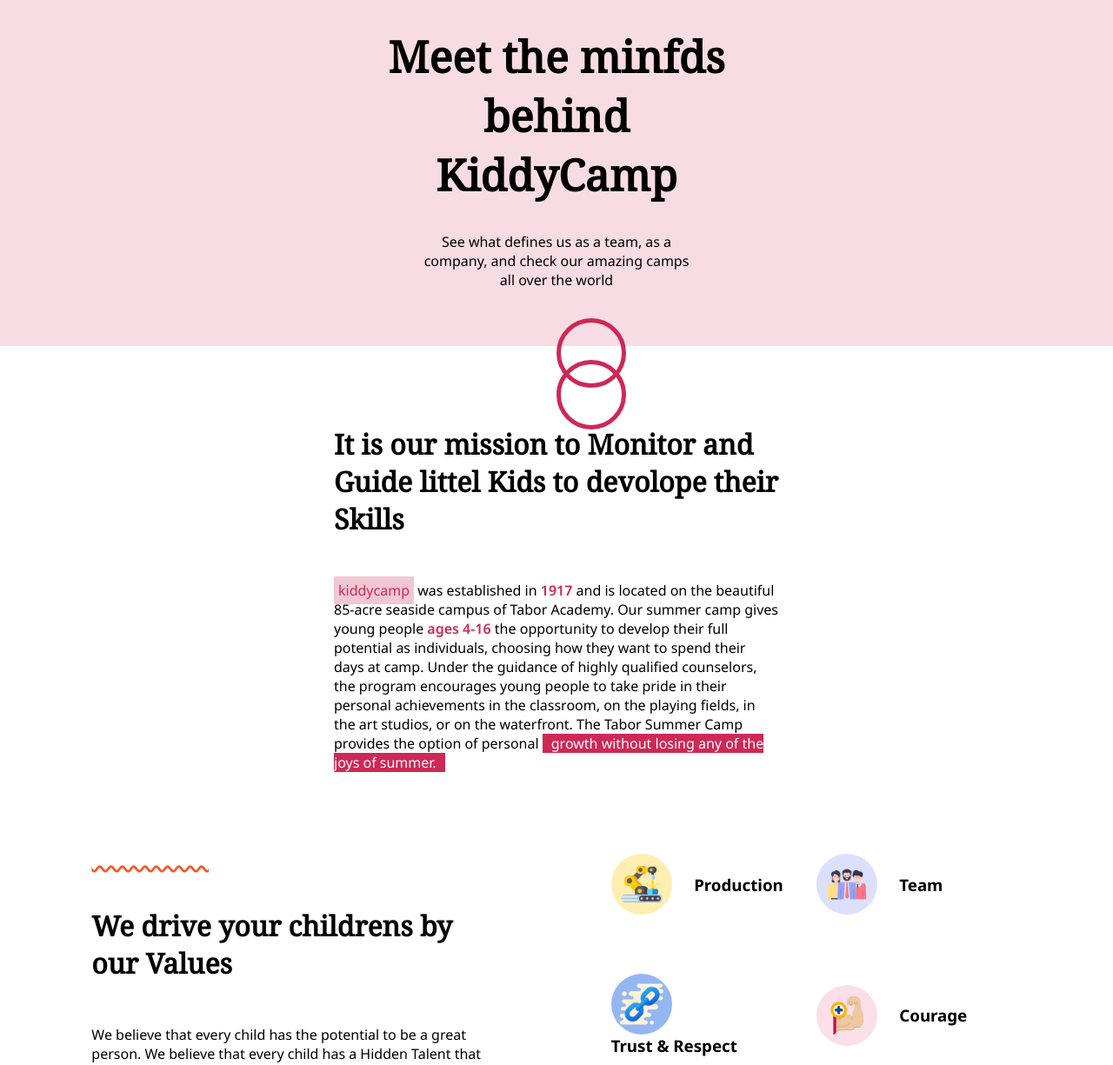
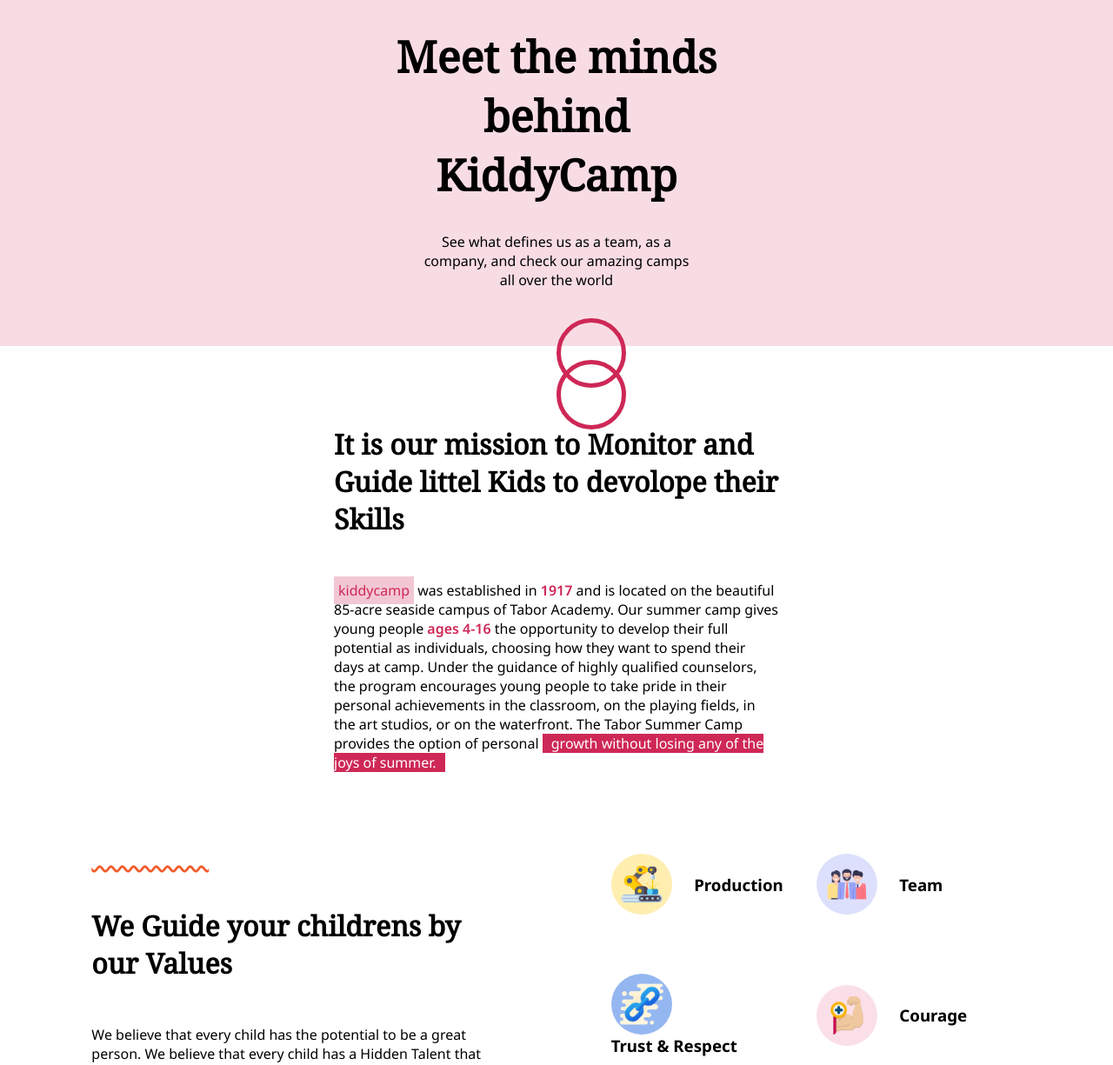
Before and after one commit to chris-crespo/final-lm, a website with bundled scripts: page pages/about.html in a window 1280 px wide. Shown: the part 70-1295 px from the top of the page at 87% size. Built offline with nearby package versions, Linux system fonts and the light colour scheme.

```diff
--- a/pages/about.html
+++ b/pages/about.html
@@ -22,7 +22,7 @@
 
     <div class="about">
         <div class="aboutUs">
-            <h1>Meet the minfds behind KiddyCamp</h1>
+            <h1>Meet the minds behind KiddyCamp</h1>
             <p>See what defines us as a team, as a company, and check our amazing camps all over the world </p>
             <div class="circles-content">
                 <div class="circle"></div>
@@ -53,7 +53,7 @@
         <div class="values">
             <div class="values-text">
                 <div class="wave" data-text="wavewave"></div>
-                <h1>We drive your childrens by our Values</h1>
+                <h1>We Guide your childrens by our Values</h1>
                 <p>We believe that every child has the potential to be a great person. We believe that every child has
                     a Hidden Talent that they can use to make a difference in the world. so we want to help them to
                     develop their skills and make a difference in the world. With our camp valunerable values.
```
